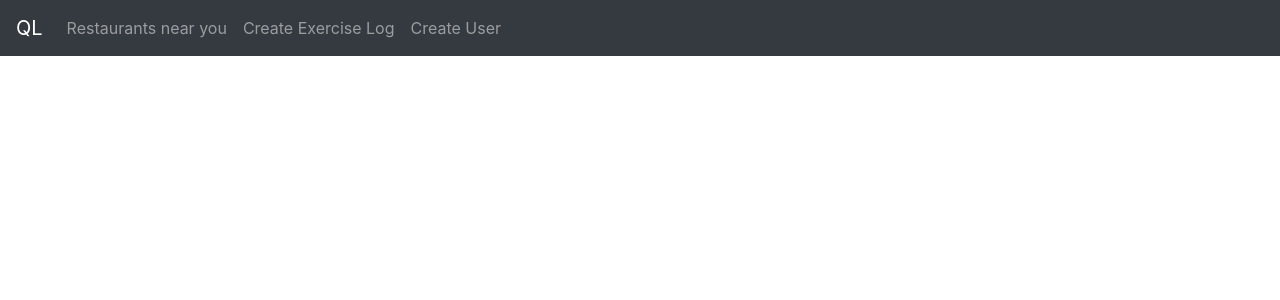
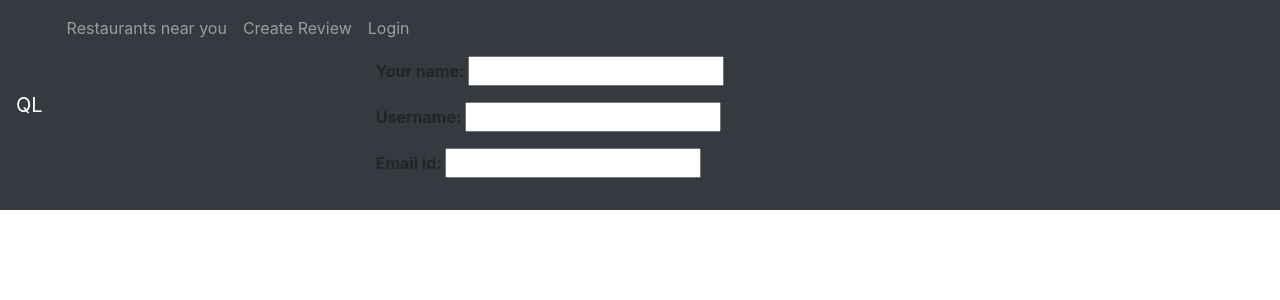
Before and after one commit to aayush-razdan/restaurant-review, a React (Create React App) app in the folder restaurant-review-react/: page /CreateUser in a window 1280 px wide. Shown: the top 300 px of the page. Built offline with nearby package versions, Linux system fonts and the light colour scheme.

Commit message:
login updated(backend left)

```diff
--- /dev/null
+++ b/restaurant-review-react/src/components/create-user.component.js
@@ -0,0 +1,30 @@
+import React, { ReactDOM, Component } from "react";
+//import { BrowserRouter as Router, Route } from "react-router-dom";
+import { Link } from "react-router-dom";
+
+export default class CreateUser extends Component {
+  render() {
+    return (
+      //<Router>
+      <nav className="navbar navbar bg-dark navbar-expand-lg">
+        <form>
+          <p>
+            <b>Your name: </b>
+            <input type="text"></input>
+          </p>
+          <p>{"\n"}</p>
+          <p>
+            <b>Username: </b>
+            <input type="text"></input>
+          </p>
+          <p>{"\n"}</p>
+          <p>
+            <b>Email id: </b>
+            <input type="text"></input>
+          </p>
+        </form>
+      </nav>
+      // </Router>
+    );
+  }
+}
--- a/restaurant-review-react/src/components/navbar.component.js
+++ b/restaurant-review-react/src/components/navbar.component.js
@@ -2,12 +2,13 @@ import React, { Component } from "react";
 import { Link } from "react-router-dom";
 import { BrowserRouter as Router, Route } from "react-router-dom";
 import RestaurantList from "./restaurant-list.component"
+import CreateUser from "./create-user.component"
 
 export default class Navbar extends Component {
   render() {
     return (
       <nav className="navbar navbar-dark bg-dark navbar-expand-lg">
-        <Link to="" className="navbar-brand">
+        <Link to="/" className="navbar-brand">
           QL
         </Link>
         <div className="collpase navbar-collapse">
@@ -19,14 +20,15 @@ export default class Navbar extends Component {
               <Route path="/RestaurantList" component={RestaurantList} />
             </li>
             <li className="navbar-item">
-              <Link to="" className="nav-link">
-                Create Exercise Log
+              <Link to="/CreateReview" className="nav-link">
+                Create Review
               </Link>
             </li>
             <li className="navbar-item">
-              <Link to="" className="nav-link">
-                Create User
+              <Link to="/CreateUser" className="nav-link">
+                Login
               </Link>
+              <Route path="/CreateUser" component={CreateUser} />
             </li>
           </ul>
         </div>
```
